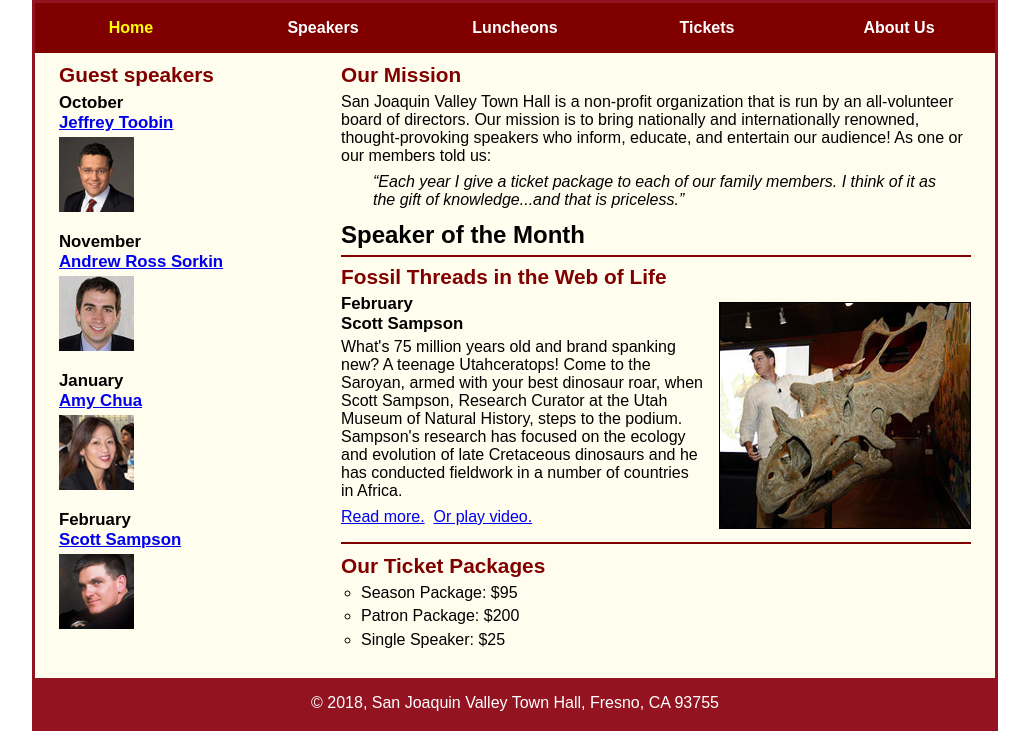
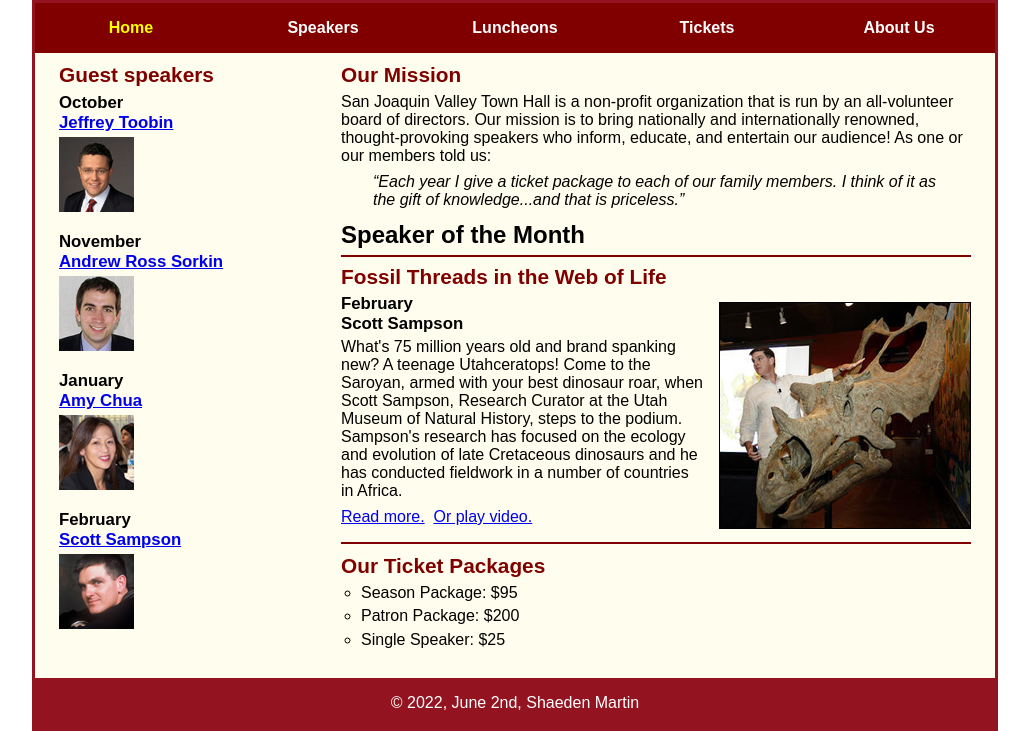
Before and after one commit to sontheguy/A15, a plain HTML site: page index.html in a window 1280 px wide. Shown: the part 115-846 px from the top of the page, without its empty margins (125-1154 px from the left). Drawn offline with nearby package versions, Linux system fonts and the light colour scheme.

Commit message:
Update index.html

```diff
--- a/index.html
+++ b/index.html
@@ -90,7 +90,7 @@
 	</aside>
 </main>
 <footer>
-	<p>&copy; 2018, San Joaquin Valley Town Hall, Fresno, CA 93755</p>
+	<p>&copy; 2022, June 2nd, Shaeden Martin</p>
 </footer>
 </body>
 </html>
```
